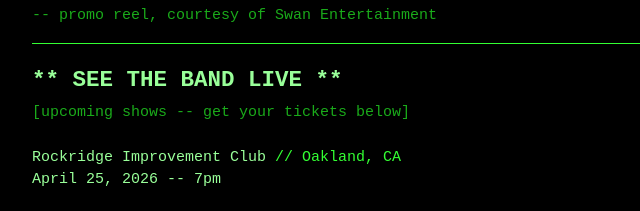
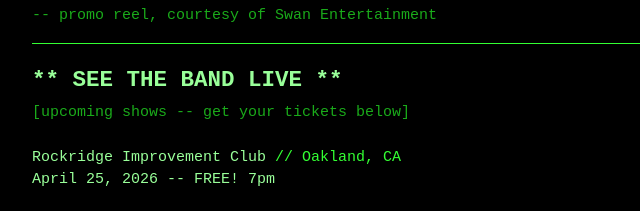
Before and after one commit to alexmandelmusic-netizen/DAB, a plain HTML site: page index.html in a window 1280 px wide. Shown: the part 1170-1381 px from the top of the page, 264-904 px from the left. Drawn offline with Linux system fonts and the light colour scheme.

Commit message:
Update event details to include 'FREE!'

```diff
--- a/index.html
+++ b/index.html
@@ -172,7 +172,7 @@ Come join us around the Bay, and monthly at the RIC (Oakland, CA).</p>
 
 <p>
   <span class="bright">Rockridge Improvement Club</span> // Oakland, CA<br>
-  <span class="bright">April 25, 2026 -- 7pm</span>
+  <span class="bright">April 25, 2026 -- FREE! 7pm</span>
 </p>
 
 <br>
```
